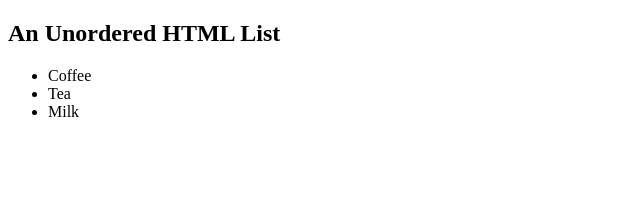
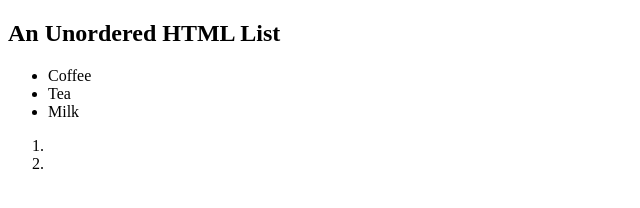
Before and after one commit to anurajrana-08/origin, a plain HTML site: page index.html in a window 1280 px wide. Shown: the full height of the page, 0-640 px from the left. Drawn offline with Linux system fonts and the light colour scheme.

Commit message:
Added OL list empty in feature

```diff
--- a/index.html
+++ b/index.html
@@ -11,6 +11,9 @@
   <li>Tea</li>
   <li>Milk</li>
 </ul>
-
+<ol>
+	<li></li>
+	<li></li>
+</ol>
 </body>
 </html>
```
